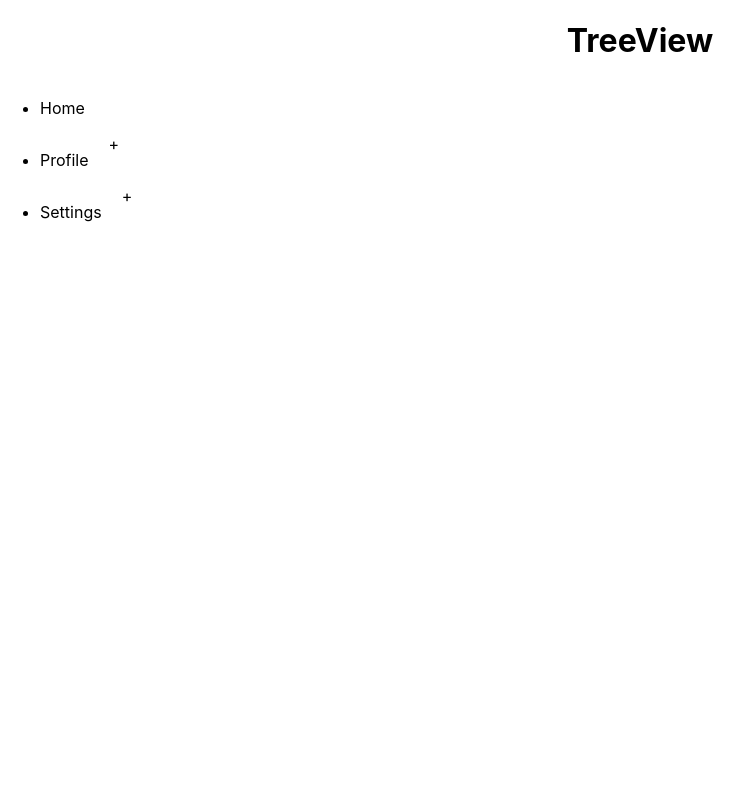
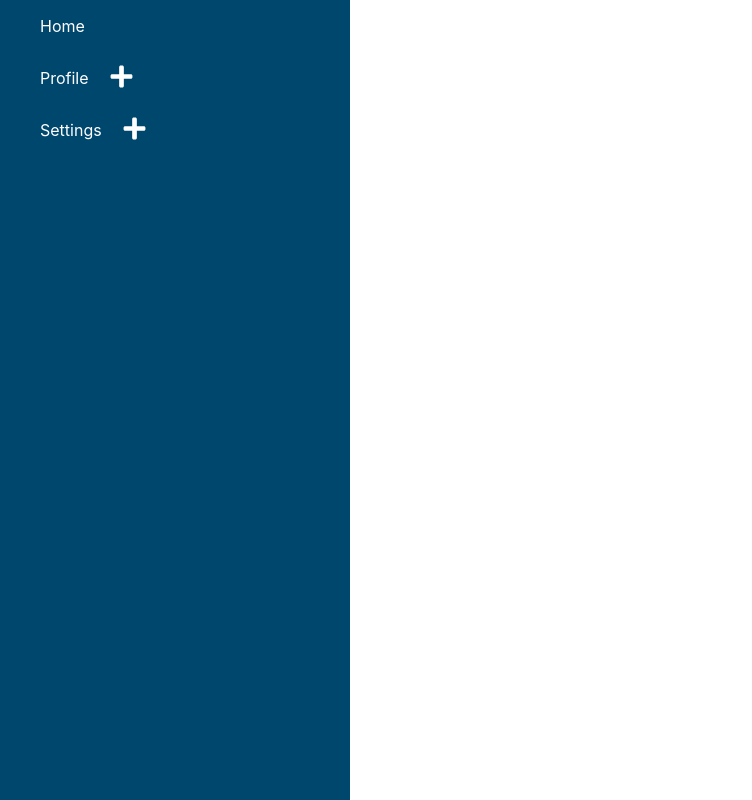
Before and after one commit to KayokwaC/project25, a React (Create React App) app in the folder reactproject25/: page / in a window 1280 px wide. Shown: the whole page, without its empty margins (0-752 px from the left). Built offline with nearby package versions, Linux system fonts and the light colour scheme.

Commit message:
style adde, tree-view complete

```diff
--- a/reactproject25/src/components/tree-view/index.jsx
+++ b/reactproject25/src/components/tree-view/index.jsx
@@ -3,7 +3,6 @@ import MenuList from "./menu-list";
 export default function TreeView({menus = []}) {
   return (
     <div className="tree-view-container">
-      <h1>TreeView</h1>
       <MenuList list={menus}/>
     </div>
   );
--- a/reactproject25/src/components/tree-view/menu-item.jsx
+++ b/reactproject25/src/components/tree-view/menu-item.jsx
@@ -1,5 +1,6 @@
 import MenuList from "./menu-list";
 import { useState } from "react";
+import {FaMinus, FaPlus} from 'react-icons/fa';
 
 export default function MenuItem({ item }) {
   const [displayChildren, setDisplayChildren] = useState({});
@@ -12,12 +13,12 @@ export default function MenuItem({ item }) {
   }
 
   return (
-    <li>
-      <div style={{ display: "flex", gap: "20px" }}>
+    <li >
+      <div className="menu-item">
         <p> {item.label}</p>
         {item?.children && item.children.length > 0? (
           <span onClick={() => handleToggleChildren(item.label)}>
-            {displayChildren[item.label] ? "-" : "+"}
+            {displayChildren[item.label] ?<FaMinus color="#fff" size={25}/> : <FaPlus color="#fff" size={25}/>}
           </span>
         ) : null}
       </div>
--- a/reactproject25/src/components/tree-view/menu-list.jsx
+++ b/reactproject25/src/components/tree-view/menu-list.jsx
@@ -1,4 +1,5 @@
 import MenuItem from "./menu-item";
+import "./styles.css";
 
 export default function MenuList({ list = [] }) {
   return (
--- a/reactproject25/src/components/tree-view/styles.css
+++ b/reactproject25/src/components/tree-view/styles.css
@@ -0,0 +1,19 @@
+.tree-view-container {
+  width: 350px;
+  background-color: rgb(0, 71, 110);
+  min-height: 100vh;
+}
+
+.menu-item {
+  cursor: pointer;
+  display: flex;
+  align-items: center;
+  gap:20px;
+  color: white ;
+}
+
+.menu-list-container {
+  margin-top: 0px;
+  margin-bottom: 0px;
+  list-style-type: none;
+}
```
